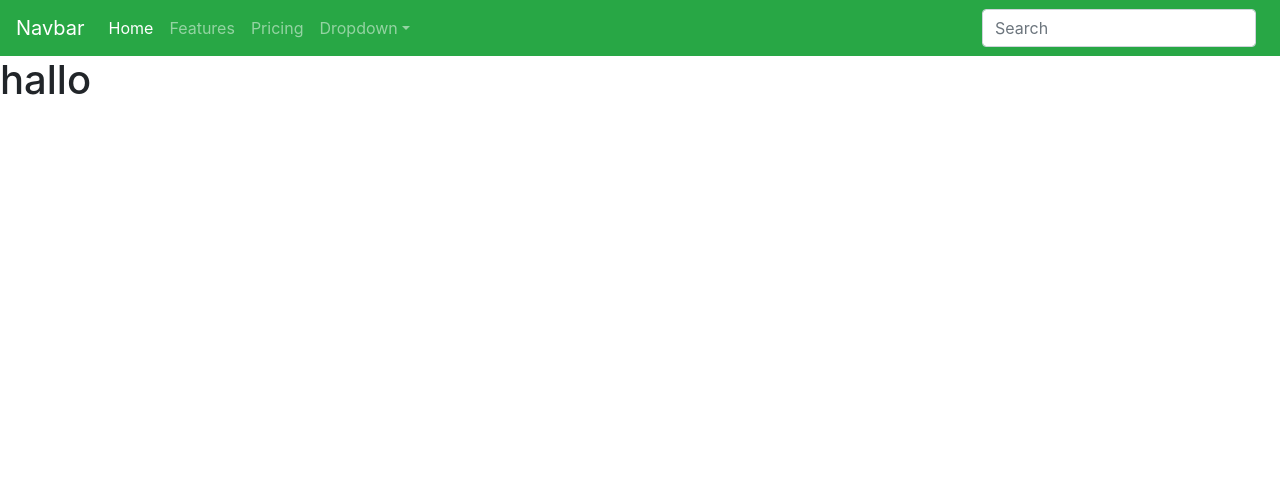
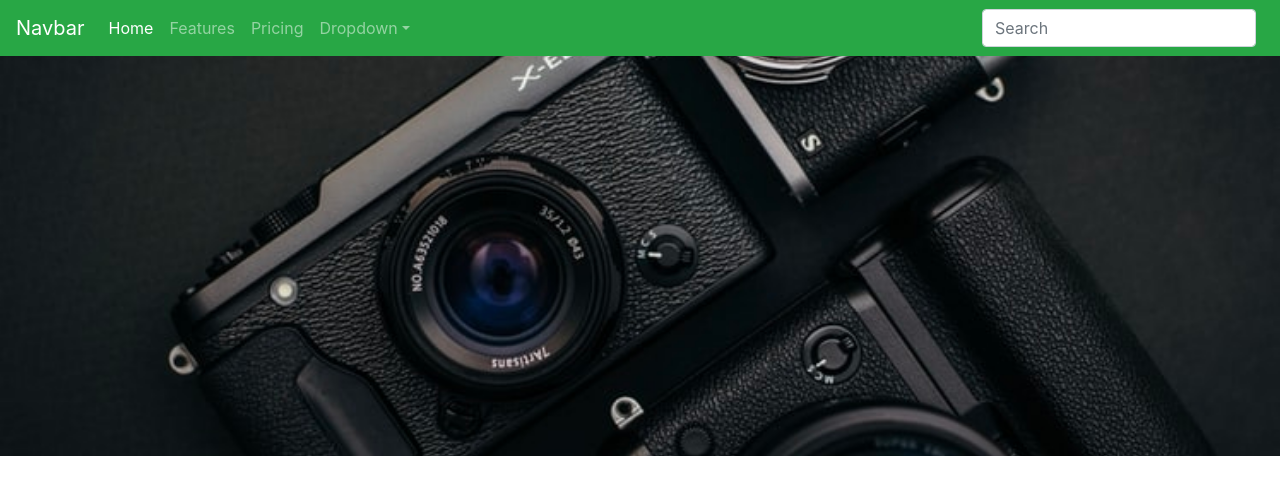
Before and after one commit to firdausa7/MY-GALLERY, a Django app: page / in a window 1280 px wide. Shown: the top 495 px of the page. Run offline with Django 3.2, Linux system fonts and the light colour scheme; some libraries are stand-ins or nearby versions.

Commit message:
add image to homepage

```diff
--- a/photo/templates/home.html
+++ b/photo/templates/home.html
@@ -1,5 +1,17 @@
-{% extends 'base.html' %}
+{% extends 'base.html' %}{% load bootstrap3 %}
 {% load static %}
+
+
 {% block content %}
-<h1>hallo</h1>
+<link href="{% static 'css/styles.css' %}" rel="stylesheet">
+
+<div class="container-fluid" id="full">
+
+
+</div>
+
+
+
+
+
 {%endblock%}
--- a/photo/views.py
+++ b/photo/views.py
@@ -1,5 +1,14 @@
 from django.shortcuts import render
+from django.http import HttpResponse
+from django.conf.urls import url,include
+from .models import Location, tags, Category, Image
+# Create your views here.
 
-# Create your views here.
+
+#HOME PAGE VIEW FUNCTION
+#########################
+
 def index(request):
-    return render( request, 'home.html')
+    photos = Image.objects.all()
+    context = {'photos': photos}
+    return render( request, 'home.html', {'photos': photos})
--- a/static/css/styles.css
+++ b/static/css/styles.css
@@ -0,0 +1,6 @@
+#full{
+    background-image: url("../images/photo.jpeg");
+    background-size: cover;
+    height: 50vh;
+    background-position: center;
+}
```
Also changed, not shown: photo/templates/base.html (line endings or trailing spaces), pics/Screenshot_from_2019-07-19_13-05-17.png (added), pics/Screenshot_from_2019-07-25_10-33-41.png (added), static/images/photo.jpeg (added).
